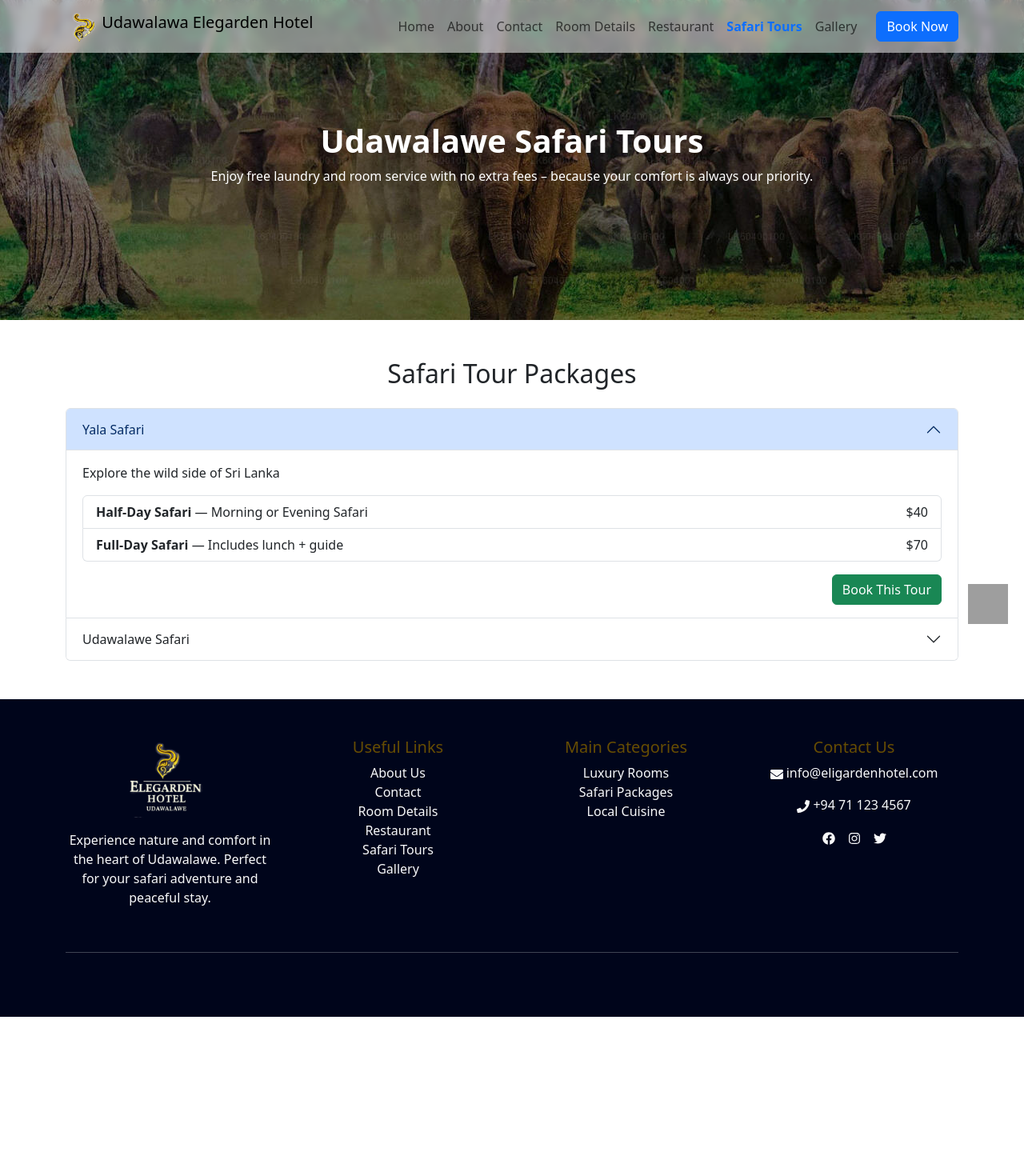
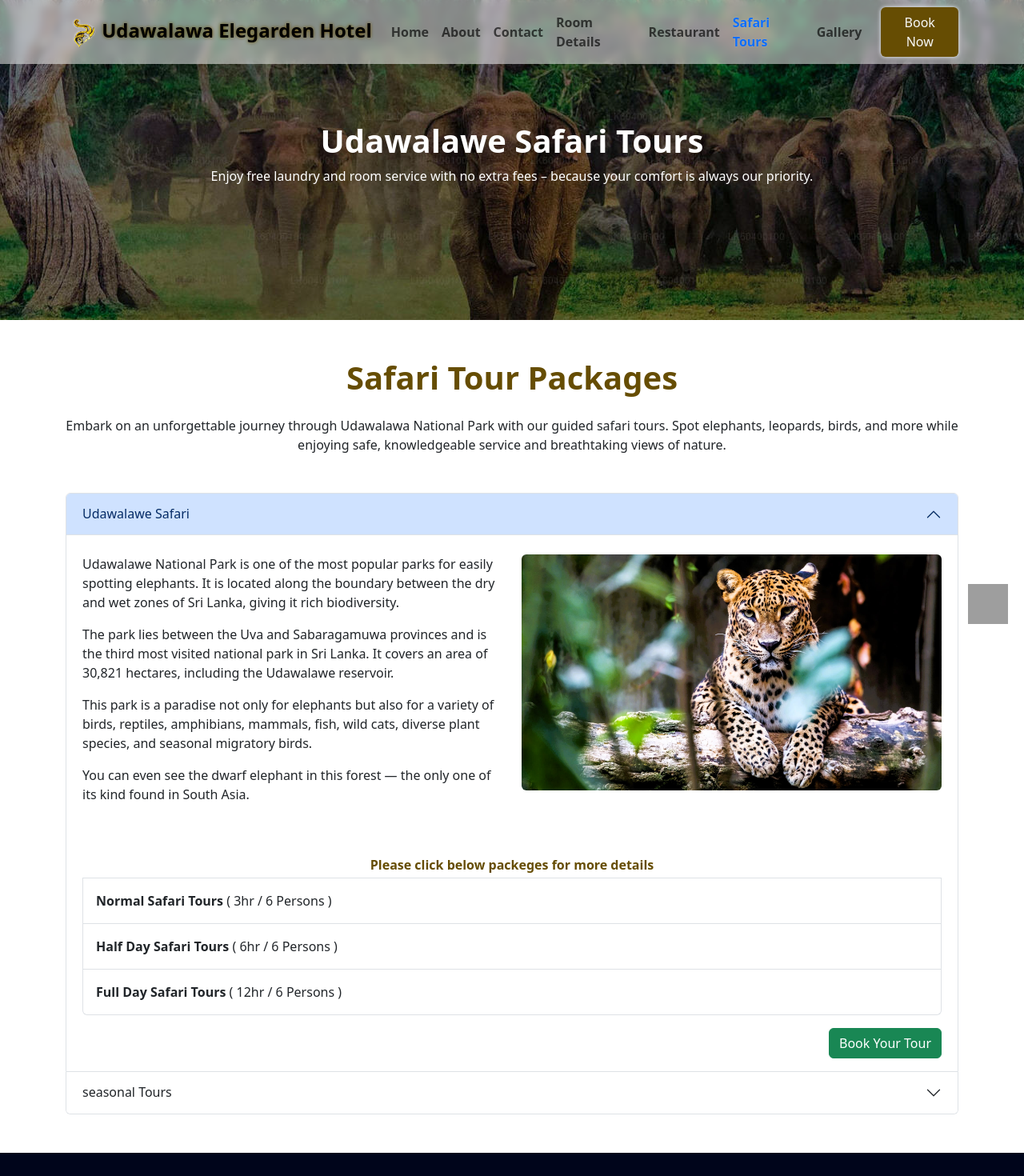
Before and after one commit to tharindu125/Udawalava-Eligarden-Hotel, a React (Vite) app: page /SafariTours in a window 1280 px wide. Shown: the top 1470 px of the page at 80% size. Before the commit the page ends 1271 px from the top, so only its background shows below. Built offline with nearby package versions, Linux system fonts and the light colour scheme; grey boxes are pictures that could not be loaded.

Commit message:
add animations and edit safari page

```diff
--- a/src/App.css
+++ b/src/App.css
@@ -44,6 +44,11 @@
 .read-the-docs {
   color: #888;
 }
+
+.text-shadow {
+  text-shadow: 0 0 2px rgba(255, 255, 255, 0.3);
+}
+
 
 /* Main carousel */
 .fullscreen-image {
--- a/src/components/CustomNavbar.jsx
+++ b/src/components/CustomNavbar.jsx
@@ -8,7 +8,7 @@ function CustomNavbar() {
 
   // Helper function to set active class
   const getNavLinkClass = (path) =>
-    location.pathname === path ? 'fw-bold text-primary' : '';
+    location.pathname === path ? 'fw-bold text-primary text-shadow' : '';
 
   return (
     <Navbar expand="lg" fixed="top" className="custom-navbar">
@@ -22,23 +22,23 @@ function CustomNavbar() {
             className="d-inline-block align-top"
             alt="Udawalawa Elegarden Hotel"
           />{' '}
-          Udawalawa Elegarden Hotel
+          <span className='fw-bold fs-4' style={{textShadow: '0 0 4px var(--bs-warning-text-emphasis)'}}>Udawalawa Elegarden Hotel</span>
         </Navbar.Brand>
 
         <Navbar.Toggle aria-controls="navbar-nav" />
 
         <Navbar.Collapse id="navbar-nav">
           <Nav className="ms-auto align-items-center">
-            <Nav.Link href="/" className={getNavLinkClass('/')}>Home</Nav.Link>
-            <Nav.Link href="/about" className={getNavLinkClass('/about')}>About</Nav.Link>
-            <Nav.Link href="/contact" className={getNavLinkClass('/contact')}>Contact</Nav.Link>
-            <Nav.Link href="/RoomDetails" className={getNavLinkClass('/RoomDetails')}>Room Details</Nav.Link>
-            <Nav.Link href="/Restaurant" className={getNavLinkClass('/Restaurant')}>Restaurant</Nav.Link>
-            <Nav.Link href="/SafariTours" className={getNavLinkClass('/SafariTours')}>Safari Tours</Nav.Link>
-            <Nav.Link href="/Gallery" className={getNavLinkClass('/Gallery')}>Gallery</Nav.Link>
+            <Nav.Link href="/" className={`${getNavLinkClass('/')} fw-semibold`}>Home</Nav.Link>
+            <Nav.Link href="/about" className={`${getNavLinkClass('/about')} fw-semibold`}>About</Nav.Link>
+            <Nav.Link href="/contact" className={`${getNavLinkClass('/contact')} fw-semibold`}>Contact</Nav.Link>
+            <Nav.Link href="/RoomDetails" className={`${getNavLinkClass('/RoomDetails')} fw-semibold`}>Room Details</Nav.Link>
+            <Nav.Link href="/Restaurant" className={`${getNavLinkClass('/Restaurant')} fw-semibold`}>Restaurant</Nav.Link>
+            <Nav.Link href="/SafariTours" className={`${getNavLinkClass('/SafariTours')} fw-semibold`}>Safari Tours</Nav.Link>
+            <Nav.Link href="/Gallery" className={`${getNavLinkClass('/Gallery')} fw-semibold`}>Gallery</Nav.Link>
 
             <div className="ms-3">
-              <a href="/#book_now" className="btn btn-primary">Book Now</a>
+              <a href="/#book_now" className="btn text-light" style={{background: '#664d03', boxShadow: '0 0 5px'}}>Book Now</a>
             </div>
           </Nav>
         </Navbar.Collapse>
--- a/src/components/FloatingButtons.jsx
+++ b/src/components/FloatingButtons.jsx
@@ -31,7 +31,7 @@ const FloatingButtons = () => {
           bottom: '20px',
           width: '40px',
           height: '40px',
-          backgroundColor: '#000',
+          backgroundColor: 'var(--bs-warning-text-emphasis)',
           color: '#fff',
           borderRadius: '50%',
           fontSize: '24px',
--- a/src/components/Footer.jsx
+++ b/src/components/Footer.jsx
@@ -58,7 +58,7 @@ function Footer() {
           </Col>
         </Row>
         <hr className="border-light"/>
-        <p className="text-center" data-aos="flip-up" data-aos-delay="200">© {new Date().getFullYear()} Udawalawa Eligarden Hotel. All rights reserved.</p>
+        <p className="text-center">© {new Date().getFullYear()} Udawalawa Eligarden Hotel. All rights reserved.</p>
       </Container>
     </footer>
   );
--- a/src/pages/About.jsx
+++ b/src/pages/About.jsx
@@ -11,8 +11,10 @@ function About() {
       {/* Hero Section */}
       <div className="about-hero-section" style={{ position: 'relative', height: '400px', background: `url(${slider1}) no-repeat center center/cover` }}>
         <div className="hero-overlay">
-          <h1 className="text-center text-white fw-bold">About Us</h1>
-          <p className="text-center text-white">Nestled near the heart of Udawalawe, our hotel blends comfort, charm, and nature to create unforgettable stays for every guest.</p>
+          <h1 className="text-center text-white fw-bold" data-aos="fade-up" data-aos-delay="200">About Us</h1>
+          <p className="text-center text-white" data-aos="fade-up" data-aos-delay="300">
+            Nestled near the heart of Udawalawe, our hotel blends comfort, charm, and nature to create unforgettable stays for every guest.
+          </p>
         </div>
       </div>
 
@@ -21,25 +23,27 @@ function About() {
         <Container>
           <Row className="mb-4 manual_text_center">
             <Col xs={12} md={6}>
-              <h2 className='fw-bold text-primary-emphasis'>About Udawalawa Elegarden Hotel</h2>
-              <p>
+              <h2 className='fw-bold text-primary-emphasis' data-aos="zoom-in" data-aos-delay="200">About Udawalawa Elegarden Hotel</h2>
+              <p data-aos="flip-up" data-aos-delay="300">
                 Nestled in the heart of nature, Udawalawa Elegarden Hotel offers the perfect blend of comfort, convenience, and adventure. Whether you're here
                 to relax or explore, our hotel is your ideal getaway.
               </p>
-              <p>
+              <p data-aos="flip-up" data-aos-delay="400">
                 Enjoy our spacious and comfortable rooms, thoughtfully designed to make you feel at home. Savor delicious local and international cuisine at our
                 in-house restaurant, where every meal is crafted with care. For wildlife lovers, we offer guided Udawalawa Safari Tours, providing an unforgettable
                 chance to witness elephants and exotic animals in their natural habitat.
               </p>
-              <p>At Udawalawa Elegarden Hotel, your experience is our passion. Come as a guest—leave as family.</p>
+              <p data-aos="flip-up" data-aos-delay="500">
+                At Udawalawa Elegarden Hotel, your experience is our passion. Come as a guest—leave as family.
+              </p>
             </Col>
-            <Col xs={12} md={6}>
+            <Col xs={12} md={6} data-aos="fade-up" data-aos-delay="200">
               <img src={slider1} alt="About Us" className="img-fluid rounded" />
             </Col>
           </Row>
 
           <Row className="mb-4">
-            <Col xs={12} md={4}>
+            <Col xs={12} md={4} data-aos="fade-up" data-aos-delay="200">
               <Card className="text-center">
                 <Card.Body>
                   <FaCheckCircle size={50} color="#007BFF" />
@@ -50,7 +54,7 @@ function About() {
                 </Card.Body>
               </Card>
             </Col>
-            <Col xs={12} md={4}>
+            <Col xs={12} md={4} data-aos="fade-up" data-aos-delay="400">
               <Card className="text-center">
                 <Card.Body>
                   <FaInfoCircle size={50} color="#28A745" />
@@ -61,7 +65,7 @@ function About() {
                 </Card.Body>
               </Card>
             </Col>
-            <Col xs={12} md={4}>
+            <Col xs={12} md={4} data-aos="fade-up" data-aos-delay="600">
               <Card className="text-center">
                 <Card.Body>
                   <FaRegStar size={50} color="#FFC107" />
@@ -76,9 +80,9 @@ function About() {
 
           {/* Call to Action */}
           <div className="cta-section text-center">
-            <h3 className='fw-bold text-warning-emphasis'>Ready to Experience the Best?</h3>
-            <p>Join us for an unforgettable experience. Book a tour with us today!</p>
-            <Button variant="primary" href="/contact#book_now">Book Now</Button>
+            <h3 className='fw-bold text-warning-emphasis' data-aos="fade-up" data-aos-delay="200">Ready to Experience the Best?</h3>
+            <p data-aos="fade-up" data-aos-delay="400">Join us for an unforgettable experience. Book a tour with us today!</p>
+            <Button variant="primary" href="/contact#book_now" data-aos="fade-up" data-aos-delay="600">Book Now</Button>
           </div>
         </Container>
       </div>
--- a/src/pages/Rooms.jsx
+++ b/src/pages/Rooms.jsx
@@ -57,15 +57,17 @@ const RoomsSection = () => {
             {/* Hero Section */}
             <div className="about-hero-section" style={{ position: 'relative', height: '400px', background: `url(${slider1}) no-repeat center center/cover` }}>
                 <div className="hero-overlay">
-                <h1 className="text-center text-white fw-bold">Room Features & Amenities</h1>
-                <p className="text-center text-white">Enjoy free laundry and room service with no extra fees – because your comfort is always our priority.</p>
+                <h1 className="text-center text-white fw-bold" data-aos="fade-up" data-aos-delay="200">Room Features & Amenities</h1>
+                <p className="text-center text-white" data-aos="fade-up" data-aos-delay="300">
+                    Enjoy free laundry and room service with no extra fees – because your comfort is always our priority.
+                </p>
                 </div>
             </div>
 
             <section className="container mt-5 mb-5 py-5 bg-light" style={{ boxShadow: '0 0 8px rgba(0, 0, 0, 0.2)' }}>
                 <div className="text-center mb-5">
-                    <h2 className="fw-bold text-warning-emphasis">Rooms & Guest House</h2>
-                    <p className="text-muted">
+                    <h2 className="fw-bold text-warning-emphasis" data-aos="zoom-in" data-aos-delay="200">Rooms & Guest House</h2>
+                    <p className="text-muted" data-aos="flip-up" data-aos-delay="300">
                     Experience a relaxing stay at Udawalawa Elegarden Hotel, where comfort meets nature. Whether you're traveling solo, as a couple, or with family, we have the perfect room for you.
                     </p>
                 </div>
--- a/src/pages/SafariTours.jsx
+++ b/src/pages/SafariTours.jsx
@@ -1,28 +1,30 @@
 
 import CustomNavbar from '../components/CustomNavbar';
 import slider1 from '../assets/slider1.jpg';
+import image from '../assets/sri-lanka-leopard-asian.jpg'
 // import { useState } from "react";
-import { Accordion, Card, Button, ListGroup } from "react-bootstrap";
+import { Accordion, Card, Button, ListGroup, Row, Col } from "react-bootstrap";
 
 function SafariTours() {
-    const safariData = [
-        {
-            title: "Yala Safari",
-            description: "Explore the wild side of Sri Lanka",
-            subPackages: [
-            { name: "Half-Day Safari", price: "$40", details: "Morning or Evening Safari" },
-            { name: "Full-Day Safari", price: "$70", details: "Includes lunch + guide" },
-            ],
-        },
-        {
-            title: "Udawalawe Safari",
-            description: "Home of the gentle giants",
-            subPackages: [
-            { name: "Morning Safari", price: "$35", details: "Best time to spot elephants" },
-            { name: "Evening Safari", price: "$35", details: "Sunset view included" },
-            ],
-        },
-    ];
+    // const safariData = [
+    //     {
+    //         title: "Udawalawe Safari",
+    //         description: "Home of the gentle giants",
+    //         subPackages: [
+    //         { name: "Morning Safari", price: "$35", details: "Best time to spot elephants" },
+    //         { name: "Evening Safari", price: "$35", details: "Sunset view included" },
+    //         ],
+
+    //     },
+    //     {
+    //         title: "Yala Safari",
+    //         description: "Explore the wild side of Sri Lanka",
+    //         subPackages: [
+    //         { name: "Half-Day Safari", price: "$40", details: "Morning or Evening Safari" },
+    //         { name: "Full-Day Safari", price: "$70", details: "Includes lunch + guide" },
+    //         ],
+    //     },
+    // ];
     return (
         <>
             <CustomNavbar />
@@ -30,14 +32,19 @@ function SafariTours() {
             {/* Hero Section */}
             <div className="about-hero-section" style={{ position: 'relative', height: '400px', background: `url(${slider1}) no-repeat center center/cover` }}>
                 <div className="hero-overlay">
-                <h1 className="text-center text-white fw-bold">Udawalawe Safari Tours</h1>
-                <p className="text-center text-white">Enjoy free laundry and room service with no extra fees – because your comfort is always our priority.</p>
+                    <h1 className="text-center text-white fw-bold" data-aos="fade-up" data-aos-delay="200">Udawalawe Safari Tours</h1>
+                    <p className="text-center text-white" data-aos="fade-up" data-aos-delay="300">
+                        Enjoy free laundry and room service with no extra fees – because your comfort is always our priority.
+                    </p>
                 </div>
             </div>
 
             <div className="container py-5">
-                <h2 className="text-center mb-4">Safari Tour Packages</h2>
-                <Accordion defaultActiveKey="0">
+                <h2 className="text-center mb-4 fw-bold display-6 text-warning-emphasis" data-aos="zoom-in" data-aos-delay="200">Safari Tour Packages</h2>
+                <p className='text-center mb-5' data-aos="flip-up" data-aos-delay="200">
+                    Embark on an unforgettable journey through Udawalawa National Park with our guided safari tours. Spot elephants, leopards, birds, and more while enjoying safe, knowledgeable service and breathtaking views of nature.
+                </p>
+                {/* <Accordion defaultActiveKey="0">
                     {safariData.map((pkg, index) => (
                     <Accordion.Item eventKey={index.toString()} key={index}>
                         <Accordion.Header>{pkg.title}</Accordion.Header>
@@ -61,7 +68,93 @@ function SafariTours() {
                         </Accordion.Body>
                     </Accordion.Item>
                     ))}
+                </Accordion> */}
+                <Accordion defaultActiveKey="0">
+                    <Accordion.Item eventKey="0">
+                        <Accordion.Header data-aos="flip-up" data-aos-delay="200">Udawalawe Safari</Accordion.Header>
+                        <Accordion.Body>
+                            <Row className='mb-5 mt-2'>
+                                <Col xs={12} md={6}>
+                                    <p data-aos="fade-up" data-aos-delay="200">
+                                        Udawalawe National Park is one of the most popular parks for easily spotting elephants. It is located along the boundary between the dry and wet zones of Sri Lanka, giving it rich biodiversity.
+                                    </p>
+                                    <p data-aos="fade-up" data-aos-delay="300">
+                                        The park lies between the Uva and Sabaragamuwa provinces and is the third most visited national park in Sri Lanka. It covers an area of 30,821 hectares, including the Udawalawe reservoir.
+                                    </p>
+                                    <p data-aos="fade-up" data-aos-delay="400">
+                                        This park is a paradise not only for elephants but also for a variety of birds, reptiles, amphibians, mammals, fish, wild cats, diverse plant species, and seasonal migratory birds.
+                                    </p>
+                                    <p data-aos="fade-up" data-aos-delay="500">
+                                        You can even see the dwarf elephant in this forest — the only one of its kind found in South Asia.
+                                    </p>
+                                </Col>
+                                <Col xs={12} md={6} data-aos="fade-up" data-aos-delay="200">
+                                    <img src={image} className="img-fluid rounded" alt="Elephants at Udawalawe National Park" />
+                                </Col>
+                            </Row>
+
+                            <ListGroup>
+                                <p className='mb-1 text-warning-emphasis fw-semibold text-center'>Please click below packeges for more details</p>
+                                <ListGroup.Item className='py-3'>
+                                    <div className="d-flex justify-content-between">
+                                        <div>
+                                            <strong>Normal Safari Tours</strong> ( 3hr / 6 Persons )
+                                        </div>
+                                        {/* <span>Rs:12000</span> */}
+                                    </div>
+                                </ListGroup.Item>
+                                <ListGroup.Item className='py-3'>
+                                    <div className="d-flex justify-content-between">
+                                        <div>
+                                            <strong>Half Day Safari Tours</strong> ( 6hr / 6 Persons )
+                                        </div>
+                                        {/* <span>Rs:20000</span> */}
+                                    </div>
+                                </ListGroup.Item>
+                                <ListGroup.Item className='py-3'>
+                                    <div className="d-flex justify-content-between">
+                                        <div>
+                                            <strong>Full Day Safari Tours</strong> ( 12hr / 6 Persons )
+                                        </div>
+                                        {/* <span>Rs:35000</span> */}
+                                    </div>
+                                </ListGroup.Item>
+                            </ListGroup>
+                            <div className="mt-3 text-end">
+                                <Button variant="success">Book Your Tour</Button>
+                            </div>
+                        </Accordion.Body>
+                    </Accordion.Item>
+
+                    <Accordion.Item eventKey="1">
+                        <Accordion.Header>seasonal Tours</Accordion.Header>
+                        <Accordion.Body>
+                            <p>Explore the wild side of Sri Lanka</p>
+                            <ListGroup>
+                                <ListGroup.Item>
+                                    <div className="d-flex justify-content-between">
+                                        <div>
+                                            <strong>Half-Day Safari</strong> — Morning or Evening Safari
+                                        </div>
+                                        <span>$40</span>
+                                    </div>
+                                </ListGroup.Item>
+                                <ListGroup.Item>
+                                    <div className="d-flex justify-content-between">
+                                        <div>
+                                            <strong>Full-Day Safari</strong> — Includes lunch + guide
+                                        </div>
+                                        <span>$70</span>
+                                    </div>
+                                </ListGroup.Item>
+                            </ListGroup>
+                            <div className="mt-3 text-end">
+                                <Button variant="success">Book Your Tour</Button>
+                            </div>
+                        </Accordion.Body>
+                    </Accordion.Item>
                 </Accordion>
+
             </div>
 
         </>
```
Also changed, not shown: src/pages/Home.jsx (+11 -11 lines), src/pages/Restaurant.jsx (+12 -9 lines), src/pages/contact.jsx (+9 -7 lines).
